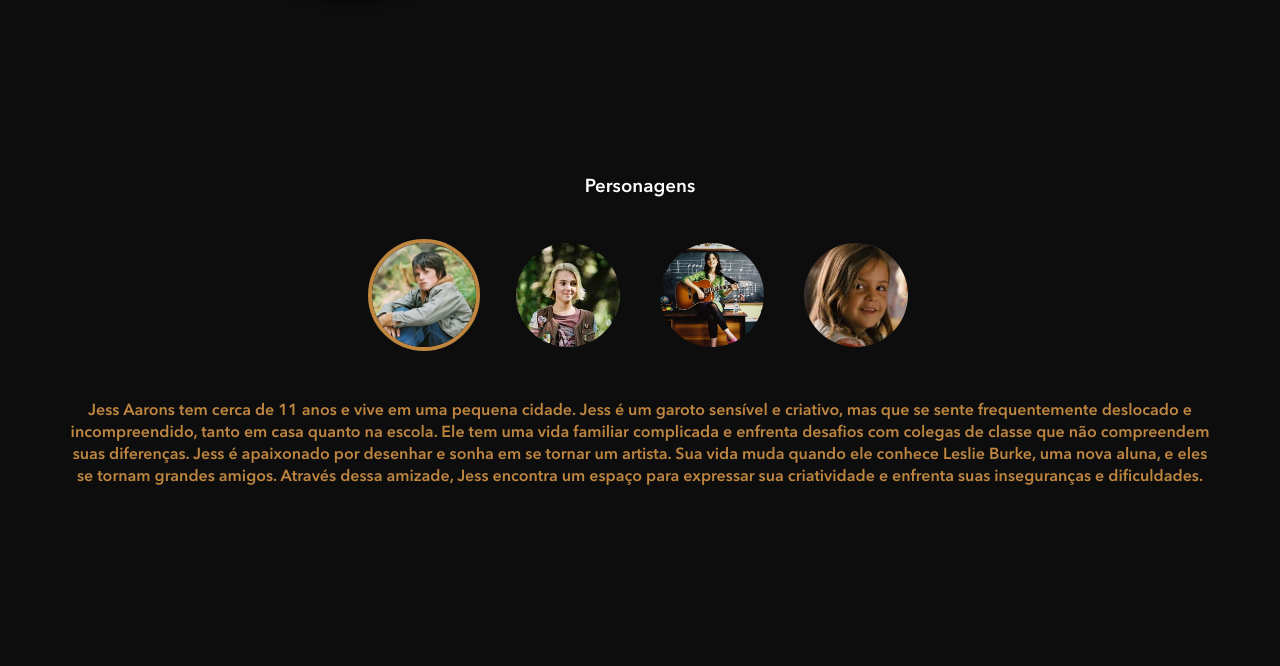
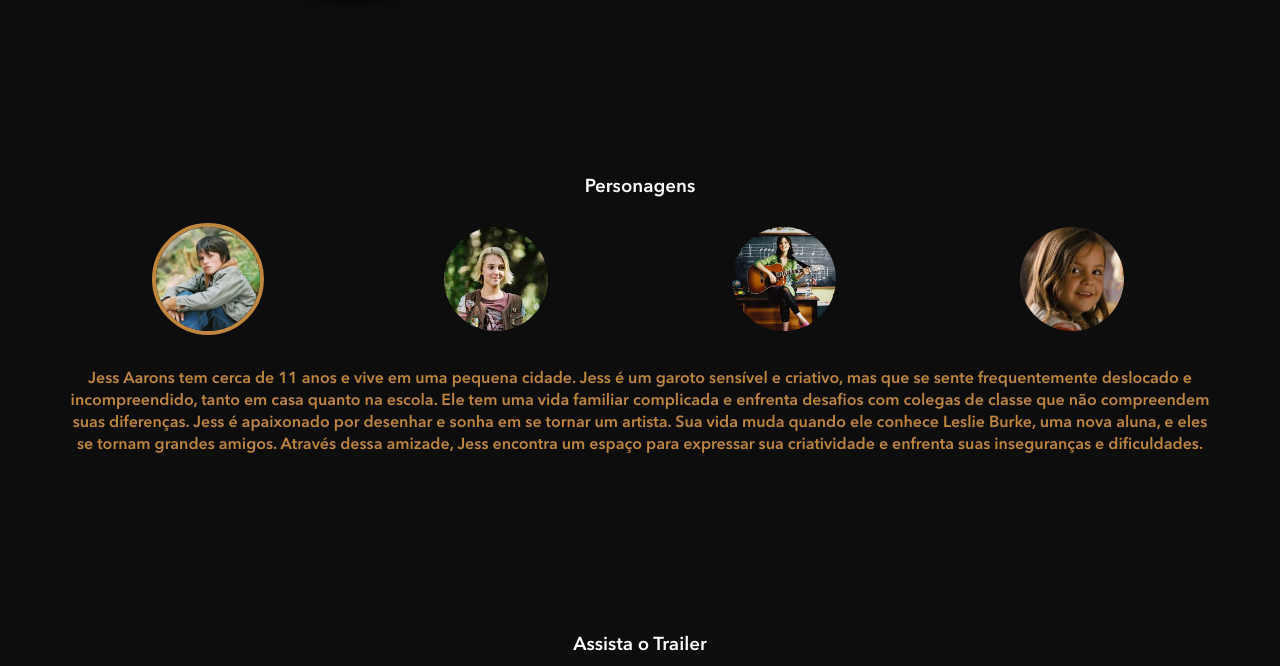
Before and after one commit to monosodrac/ponte_para_terabitia, a website: page index.html in a window 1280 px wide. Shown: the part 1329-1995 px from the top of the page. Drawn offline with nearby package versions, Linux system fonts and the light colour scheme; files that its build step writes are made by us from their sources.

Commit message:
remove scrollbar from the chars nav

```diff
--- a/index.html
+++ b/index.html
@@ -33,7 +33,7 @@
 
     <section class="hero">
         <picture>
-            <source media="(max-width: 768px)" srcset="./src/imgs/enred.jpg" />
+            <source media="(max-width: 991px)" srcset="./src/imgs/enred.jpg" />
             <img src="./src/imgs/hq720.png" alt="Capa do filme Ponte para Terabítia" />
         </picture>
     </section>
--- a/src/styles/_chars.scss
+++ b/src/styles/_chars.scss
@@ -9,26 +9,32 @@
         text-align: center;
     }
 
+    ::-webkit-scrollbar {
+        display: none;
+    }
+
     &__tabs {
         display: flex;
-        justify-content: center;
+        justify-content: space-around;
+        align-items: center;
 
-        @media (max-width: 768px) {
+        @media (max-width: 991px) {
             white-space: nowrap;
             overflow-x: scroll;
-            padding-left: 20px;
         }
 
         &__button {
-            font-size: 20px;
             background: none;
-            text-transform: uppercase;
-            margin: 1rem;
             cursor: pointer;
             border: 4px solid transparent;
             height: 7rem;
             width: 7rem;
             border-radius: 50%;
+
+            @media (max-width: 575px) {
+                height: 25%;
+                width: 25%;
+            }
 
             &--is-active {
                 border-color: variaveis.$mainColor;
--- a/src/styles/_enredo.scss
+++ b/src/styles/_enredo.scss
@@ -15,7 +15,7 @@
         grid-template-columns: 1fr 1fr;
         align-items: center;
 
-        @media (max-width: 767px) {
+        @media (max-width: 991px) {
             display: block;
             width: 80%;
             margin: 0 auto;
@@ -28,7 +28,7 @@
             border-radius: 50%;
             box-shadow: 0px 4px 8px 2px rgba(0, 0, 0, 0.5);
 
-            @media (max-width: 767px) {
+            @media (max-width: 991px) {
                 display: block;
                 margin: 1rem auto;
                 width: 90%;
--- a/src/styles/_header.scss
+++ b/src/styles/_header.scss
@@ -14,7 +14,7 @@ header {
         width: 100%;
         color: #fff;
 
-        @media (max-width: 767px) {
+        @media (max-width: 991px) {
             display: block;
         }
 
@@ -26,15 +26,16 @@ header {
             ul {
                 display: flex;
                 justify-content: space-around;
+                align-items: center;
 
-                @media (max-width: 767px) {
+                @media (max-width: 991px) {
                     display: block;
                 }
 
                 li {
                     margin-left: 1rem;
 
-                    @media (max-width: 767px) {
+                    @media (max-width: 991px) {
                         padding: 1rem;
                     }
 
--- a/src/styles/_hero.scss
+++ b/src/styles/_hero.scss
@@ -3,9 +3,8 @@
         width: 100%;
         height: 80vh;
 
-        @media (max-width: 767px) {
+        @media (max-width: 991px) {
             display: block;
-            width: auto;
             margin: 0 auto;
         }
     }
--- a/src/styles/main.scss
+++ b/src/styles/main.scss
@@ -28,7 +28,7 @@
     scroll-behavior: smooth;
     color: #fff;
 
-    @media (max-width: 767px) {
+    @media (max-width: 991px) {
         overflow-x: hidden;
     }
 }
```
